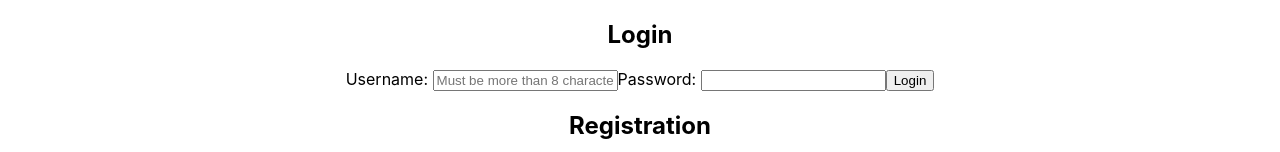
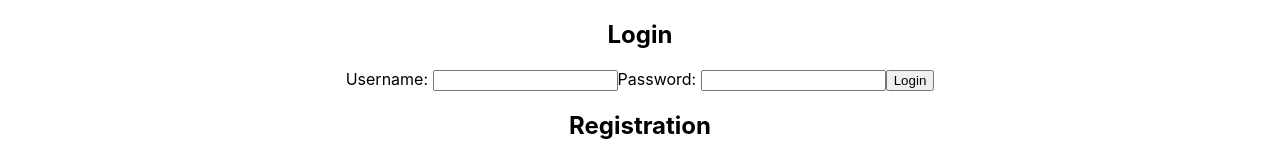
Before and after one commit to spotifyrecommendationtrey/Front_End, a React (Create React App) app in the folder suggestify/: page / in a window 1280 px wide. Shown: the part 800-952 px from the top of the page. Built offline with nearby package versions, Linux system fonts and the light colour scheme.

Commit message:
broke registration out into its own component

```diff
--- /dev/null
+++ b/suggestify/src/components/Register.js
@@ -0,0 +1,21 @@
+import React, {useState, useEffect} from 'react'
+
+export default function Register(){
+    const [newUser, setNewUser] = useState('');
+    const [newPassword, setNewPassword] = useState('');
+    return(
+        <form className='user-register'>
+
+        <label htmlFor='new-username'>Username: </label>
+        <input type ='text' id='new-username' name='new-username'></input>
+
+        {/* <label htmlFor='user-email'>Email: </label>
+        <input type ='email' id='user-email' name='new-username'></input> */}
+        {/* add minLength to password */}
+        <label htmlFor='new-password'>Password: </label>
+        <input type ='text' id='new-password' name='new-password'></input>
+
+        <button type='submit'>Register</button>
+    </form>
+    )
+}
--- a/suggestify/src/components/UserLog.js
+++ b/suggestify/src/components/UserLog.js
@@ -2,8 +2,10 @@ import React, {useState, useEffect} from 'react'
 import {Route, Link} from 'react-router-dom'
 import axios from 'axios'
 
+import Register from './Register'
+
 const UserLog = () => {
-    // const [user, setUser] = useState()
+    const [user, setUser] = useState()
     // useEffect(()=>{
     //     axios.get('https://spotify3-buildweek.herokuapp.com/api/users')
     //     .then(response=>{
@@ -15,21 +17,13 @@ const UserLog = () => {
         <h2>Login</h2>
         <form className='user-login'>
             <label htmlFor='username'>Username: </label>
-            <input type='text' id='username' name ='username' minLength='8' placeholder='Must be more than 8 characters'></input>
+            <input type='text' id='username' name ='username'></input>
             <label htmlFor='password'>Password: </label>
             <input type='password' id ='password' name='password'></input>
             <button type='submit'>Login</button>
         </form>
         <h2>Registration</h2>
-        <form className='user-register'>
-            <label htmlFor='new-username'>Username: </label>
-            <input type ='text' id='new-username' name='new-username'></input>
-            {/* <label htmlFor='user-email'>Email: </label>
-            <input type ='email' id='user-email' name='new-username'></input> */}
-            <label htmlFor='user-email'>Password: </label>
-            <input type ='text' id='new-username' name='new-username'></input>
-            <button type='submit'>Register</button>
-        </form>
+            <Register />
         </div>
     );
 
```
